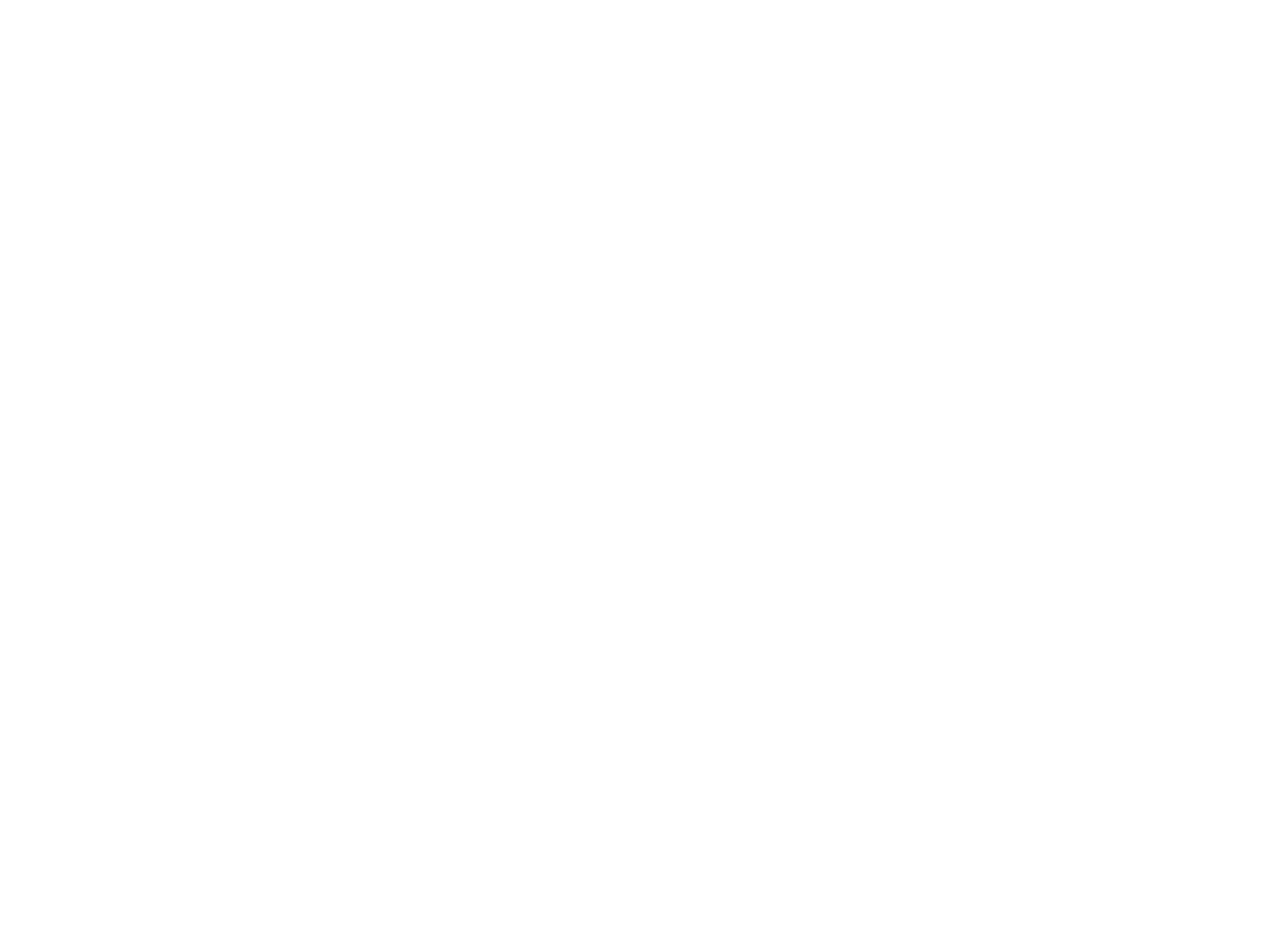
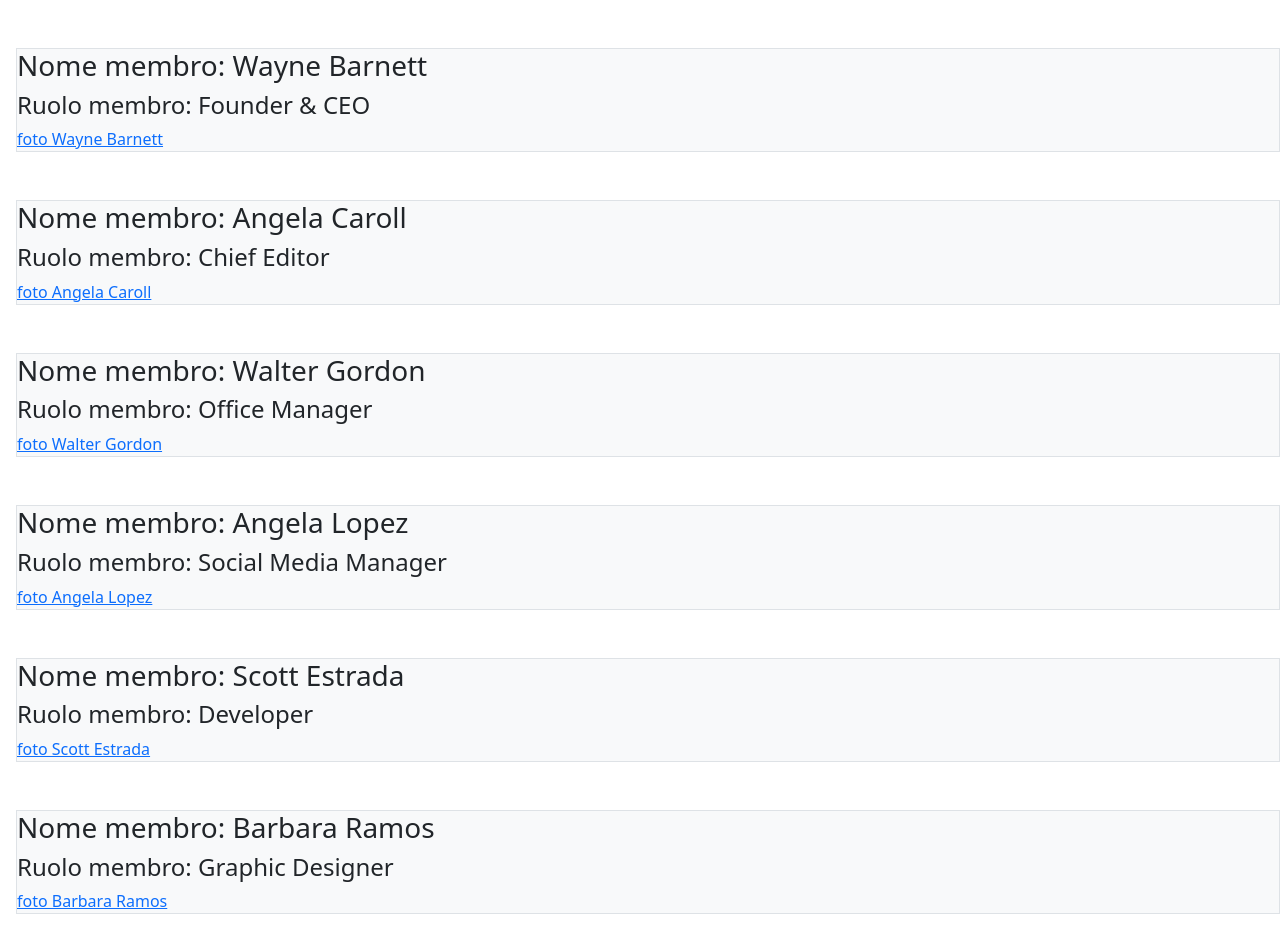
Before and after one commit to Francescodc92/js-our-team, a plain HTML site: page index.html in a window 1280 px wide. Before the commit the page ends 800 px from the top, so only its background shows below. Drawn offline with nearby package versions, Linux system fonts and the light colour scheme.

Commit message:
add elements in html page, end milestone 2

```diff
--- a/css/style.css
+++ b/css/style.css
@@ -5,11 +5,3 @@
   -webkit-font-smoothing: antialiased;
   -moz-osx-font-smoothing: grayscale;
 }
-
-:root {
-  font-size: 62.5%;
-}
-
-body {
-  font-size: 1.6rem;
-}
--- a/index.html
+++ b/index.html
@@ -15,12 +15,8 @@
     <link rel="stylesheet" href="./css/style.css" />
   </head>
   <body>
-    <!--bootstrap js-->
-    <script
-      src="https://cdn.jsdelivr.net/npm/bootstrap@5.3.0/dist/js/bootstrap.bundle.min.js"
-      integrity="sha384-geWF76RCwLtnZ8qwWowPQNguL3RmwHVBC9FhGdlKrxdiJJigb/j/68SIy3Te4Bkz"
-      crossorigin="anonymous"
-    ></script>
+    <ul id="member-list" class="list-unstyled mt-5 ms-3">
+    </ul>
     <!--my js-->
     <script src="./js/script.js"></script>
   </body>
--- a/js/script.js
+++ b/js/script.js
@@ -17,6 +17,9 @@ Barbara Ramos  | Graphic Designer      | barbara-ramos-graphic-designer.jpg
   - MILESTONE 1 :
     - Stampare su console, per ogni membro del team, le informazioni di nome, ruolo e la stringa della foto
 
+  - MILESTONE 2
+    - Stampare le stesse informazioni su DOM sottoforma di stringhe
+
 RAGIONAMENTO BASE MILESTONE 0
 1 reare un array di oggetti , ogni oggetto si riferirà a uno degli lementi del team
 
@@ -24,45 +27,66 @@ RAGIONAMENTO BASE MILESTONE 1
 1 creare un ciclo per percorrere l'array
   - prendere le informazioni del membro del team contenute nell'oggetto nella posizione corrente dell'array
     - stampare in console le informazioni
+
+
+RAGIONAMENTO BASE MILESTONE 2
+1 creare degli elementi html che conterranno le info di ogni membro
+  - creare l'html e inserire le informazioni al posto giusto
+  - popolare l'html con gli elementi creati
 */
-
+/*--------------
+Data members
+--------------*/
 const teamMembers = [
   {
     memberName: 'Wayne Barnett',
     businessRole: 'Founder & CEO',
-    photo: 'wayne-barnett-founder-ceo.jpg',
+    photo: './img/wayne-barnett-founder-ceo.jpg',
   },
   {
     memberName: 'Angela Caroll',
     businessRole: 'Chief Editor',
-    photo: 'angela-caroll-chief-editor.jpg',
+    photo: './img/angela-caroll-chief-editor.jpg',
   },
   {
     memberName: 'Walter Gordon',
     businessRole: 'Office Manager',
-    photo: 'walter-gordon-office-manager.jpg',
+    photo: './img/walter-gordon-office-manager.jpg',
   },
   {
     memberName: 'Angela Lopez',
     businessRole: 'Social Media Manager',
-    photo: 'angela-lopez-social-media-manager.jpg',
+    photo: './img/angela-lopez-social-media-manager.jpg',
   },
   {
     memberName: 'Scott Estrada',
     businessRole: 'Developer',
-    photo: 'scott-estrada-developer.jpg',
+    photo: './img/scott-estrada-developer.jpg',
   },
   {
     memberName: 'Barbara Ramos',
     businessRole: 'Graphic Designer',
-    photo: 'barbara-ramos-graphic-designer.jpg',
+    photo: './img/barbara-ramos-graphic-designer.jpg',
   }
 ];
+/*--------------
+Elements HTML
+--------------*/
+const ulElement = document.getElementById('member-list')
 
 teamMembers.forEach(element => {
   const currentMemberName = element.memberName
   const currentBusinessRole = element.businessRole
   const currentMemberPhoto = element.photo
+  const cardHTML =`
+  <li class="mt-5 bg-light border">
+    <h3>Nome membro: ${ currentMemberName}</h3>
+    <h4>Ruolo membro: ${ currentBusinessRole}</h4>
+    <a href="${ currentMemberPhoto}" target="_blank">
+      foto ${ currentMemberName}
+    </a>
+  </li>
+  `
 
-  console.log('Nome membro: ' + currentMemberName, 'Ruolo membro: ' + currentBusinessRole,'link foto : ' +  currentMemberPhoto)
+  ulElement.innerHTML += cardHTML
 })
```
Also changed, not shown: img/angela-caroll-chief-editor.jpg (added), img/angela-lopez-social-media-manager.jpg (added), img/barbara-ramos-graphic-designer.jpg (added), img/scott-estrada-developer.jpg (added), img/walter-gordon-office-manager.jpg (added), img/wayne-barnett-founder-ceo.jpg (added).
